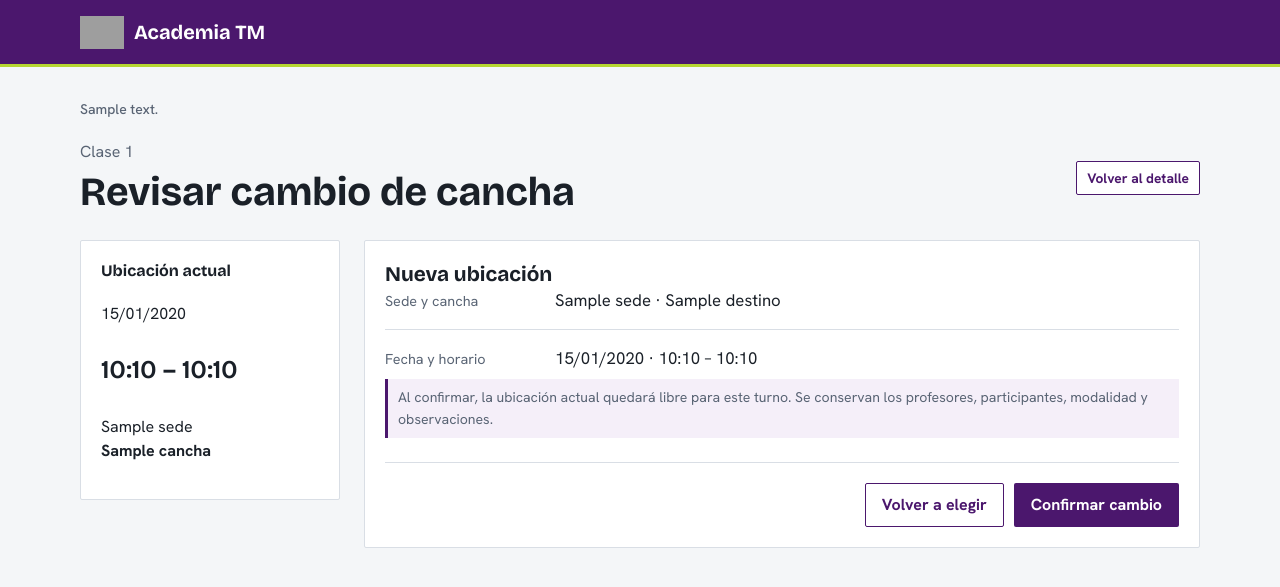
After one commit to fasempertegui/Matchpoint-Taller, a Django app: template templates/clases/clase_cambiar_cancha.html in a window 1280 px wide. The commit adds this page. Shown: the top 587 px of the page. Run offline with Django 5.2, Linux system fonts and the light colour scheme; the template is opened without the code that fills it: most values are stand-ins (such as "Sample title", 1, 10 or a date in 2020); grey boxes are pictures that could not be loaded.

Commit message:
Se agregó una opcion para cambiar la cancha o sede de una clase desde su detalle

```diff
--- a/clases/urls.py
+++ b/clases/urls.py
@@ -9,4 +9,5 @@ urlpatterns = [
     path("personas/", views.buscar_personas, name="buscar_personas"),
     path("<int:pk>/", views.clase_detalle, name="clase_detalle"),
     path("<int:pk>/editar/", views.clase_editar, name="clase_editar"),
+    path("<int:pk>/cambiar-cancha/", views.clase_cambiar_cancha, name="clase_cambiar_cancha"),
 ]
--- /dev/null
+++ b/templates/clases/clase_cambiar_cancha.html
@@ -0,0 +1,59 @@
+{% extends "base.html" %}
+{% load static %}
+
+{% block titulo %}{% if confirmacion %}Revisar cambio de cancha{% else %}Cambiar de cancha{% endif %} | Academia TM{% endblock %}
+{% block estilos %}
+<link rel="stylesheet" href="{% static 'css/perfiles.css' %}">
+<link rel="stylesheet" href="{% static 'css/clases.css' %}">
+{% endblock %}
+
+{% block contenido %}
+<header class="clase-encabezado">
+    <div><p class="texto-secundario">Clase {{ clase.pk }}</p><h1>{% if confirmacion %}Revisar cambio de cancha{% else %}Cambiar de cancha{% endif %}</h1></div>
+    <a class="boton boton-secundario boton-chico" href="{{ url_detalle }}">Volver al detalle</a>
+</header>
+<div class="clase-distribucion">
+    <aside class="tarjeta clase-turno" aria-labelledby="clase-turno-titulo">
+        <h2 id="clase-turno-titulo">Ubicación actual</h2>
+        <p class="clase-turno-fecha">{{ turno.fecha|date:"d/m/Y" }}</p>
+        <p class="clase-turno-hora">{{ turno.hora_inicio|time:"H:i" }} – {{ turno.hora_fin|time:"H:i" }}</p>
+        <p>{{ turno.cancha.sede.nombre }}<br><strong>{{ turno.cancha.nombre }}</strong></p>
+    </aside>
+    <section class="tarjeta clase-contenido" aria-labelledby="clase-destino-titulo">
+        <h2 id="clase-destino-titulo">{% if confirmacion %}Nueva ubicación{% else %}Elegir destino{% endif %}</h2>
+        <form method="post" novalidate>
+            {% csrf_token %}
+            <input type="hidden" name="version" value="{{ version }}">
+            {% if formulario.non_field_errors %}<div class="mensaje mensaje-error" role="alert">{{ formulario.non_field_errors }}</div>{% endif %}
+            {% if confirmacion %}
+                <input type="hidden" name="cancha" value="{{ destino.pk }}">
+                <input type="hidden" name="confirmacion" value="{{ confirmacion }}">
+                <dl class="perfil-lista">
+                    <div class="perfil-fila"><dt>Sede y cancha</dt><dd>{{ destino.sede.nombre }} · {{ destino.nombre }}</dd></div>
+                    <div class="perfil-fila"><dt>Fecha y horario</dt><dd>{{ turno.fecha|date:"d/m/Y" }} · {{ turno.hora_inicio|time:"H:i" }} – {{ turno.hora_fin|time:"H:i" }}</dd></div>
+                </dl>
+                <p class="nota-campo">Al confirmar, la ubicación actual quedará libre para este turno. Se conservan los profesores, participantes, modalidad y observaciones.</p>
+                <div class="acciones-formulario clase-revision-acciones">
+                    <button class="boton boton-secundario" name="paso" value="editar" type="submit">Volver a elegir</button>
+                    <button class="boton boton-primario" name="paso" value="confirmar" type="submit">Confirmar cambio</button>
+                </div>
+            {% elif hay_destinos %}
+                <p class="texto-secundario">Se muestran las canchas disponibles, de esta sede y de las demás, para el mismo día y horario.</p>
+                <div class="grupo-campo">
+                    <label for="{{ formulario.cancha.id_for_label }}">{{ formulario.cancha.label }}</label>
+                    {{ formulario.cancha }}
+                    {% for error in formulario.cancha.errors %}<p class="error-campo" role="alert">{{ error }}</p>{% endfor %}
+                </div>
+                <div class="acciones-formulario">
+                    <a class="boton boton-secundario" href="{{ url_detalle }}">Cancelar</a>
+                    <button class="boton boton-primario" name="paso" value="revisar" type="submit">Revisar cambio</button>
+                </div>
+            {% else %}
+                {% for error in formulario.cancha.errors %}<p class="error-campo" role="alert">{{ error }}</p>{% endfor %}
+                <p class="texto-secundario">No hay otra cancha activa y libre dentro del horario de funcionamiento para este turno.</p>
+                <div class="acciones-formulario"><a class="boton boton-secundario" href="{{ url_detalle }}">Volver al detalle</a></div>
+            {% endif %}
+        </form>
+    </section>
+</div>
+{% endblock %}
--- a/templates/clases/clase_detalle.html
+++ b/templates/clases/clase_detalle.html
@@ -71,6 +71,7 @@
                 <h2 id="clase-acciones-titulo">Acciones</h2>
                 <div class="perfil-acciones perfil-acciones-botones">
                     {% if clase.puede_editar %}<a class="boton boton-secundario boton-chico" href="{% url 'clases:clase_editar' clase.id %}">Editar clase</a>{% endif %}
+                    {% if clase.puede_cambiar_cancha %}<a class="boton boton-secundario boton-chico" href="{% url 'clases:clase_cambiar_cancha' clase.id %}">Cambiar de cancha</a>{% endif %}
                     <a class="boton boton-secundario boton-chico" href="{{ url_agenda }}">Ver en agenda</a>
                 </div>
             </section>
```
Also changed, not shown: clases/forms.py (+28 -1 lines), clases/servicios.py (+36 -0 lines), clases/views.py (+53 -2 lines).
